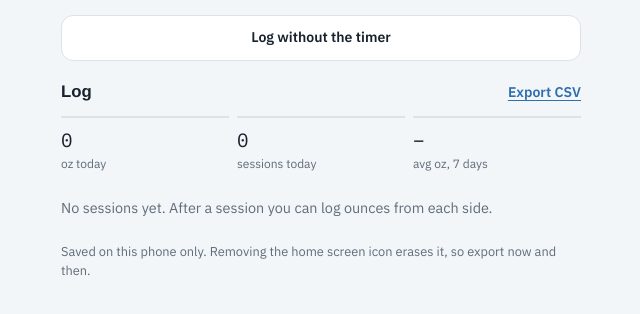
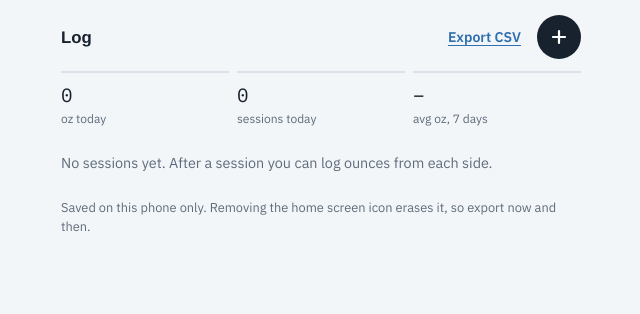
Before and after one commit to KevinDSimon/MilkRun, a plain HTML site: page index.html in a window 1280 px wide. Shown: the part 424-738 px from the top of the page, without its empty margins (319-959 px from the left). Drawn offline with Linux system fonts and the light colour scheme; a web font is replaced by a local one.

Commit message:
Move "Log without the timer" to a + button in the log header
Matches the iOS app: the manual log entry now opens from a + next to
Export CSV instead of a button under the session lengths. Cache bumped
to pump-v8.

Co-Authored-By: Claude Opus 5.5 <noreply@anthropic.com>

```diff
--- a/index.html
+++ b/index.html
@@ -138,7 +138,10 @@ input[type=number]{font-family:var(--mono)}
 .save{background:var(--fg);color:var(--surface);border-color:var(--fg)}
 
 /* Log list */
-.loghead{display:flex;justify-content:space-between;align-items:baseline;gap:10px}
+.loghead{display:flex;justify-content:space-between;align-items:center;gap:10px}
+.logacts{display:flex;align-items:center;gap:16px}
+.iconbtn.addbtn{background:var(--fg);color:var(--surface)}
+.iconbtn.addbtn:active{background:var(--fg);opacity:.85}
 .stats{display:grid;grid-template-columns:repeat(3,1fr);gap:8px}
 .stat{border-top:2px solid var(--line);padding-top:8px}
 .stat .v{font-family:var(--mono);font-size:1.2rem;font-variant-numeric:tabular-nums}
@@ -197,9 +200,8 @@ dialog::backdrop{background:rgba(10,15,22,.45)}
       <p class="sub" id="since" hidden></p>
     </div>
     <div class="lengths" id="lengths"></div>
-    <button type="button" id="manualBtn">Log without the timer</button>
     <div style="display:flex;flex-direction:column;gap:12px">
-      <div class="loghead"><h2 class="sect">Log</h2><button class="link" id="exportBtn">Export CSV</button></div>
+      <div class="loghead"><h2 class="sect">Log</h2><span class="logacts"><button class="link" id="exportBtn">Export CSV</button><button type="button" class="iconbtn addbtn" id="manualBtn" aria-label="Log without the timer" title="Log without the timer"><svg width="20" height="20" viewBox="0 0 20 20" aria-hidden="true"><path d="M10 4v12M4 10h12" stroke="currentColor" stroke-width="2.2" stroke-linecap="round"/></svg></button></span></div>
       <div class="stats">
         <div class="stat"><div class="v" id="sToday">0</div><div class="k">oz today</div></div>
         <div class="stat"><div class="v" id="sCount">0</div><div class="k">sessions today</div></div>
--- a/sw.js
+++ b/sw.js
@@ -1,6 +1,6 @@
 // Offline support: serve from cache, refresh in the background.
 // Bump this name when you want to force everything to re-download.
-const CACHE = "pump-v7";
+const CACHE = "pump-v8";
 const CORE = ["./", "./index.html", "./manifest.webmanifest", "./icon-180.png", "./icon-192.png", "./icon.svg"];
 
 self.addEventListener("install", e => {
```
